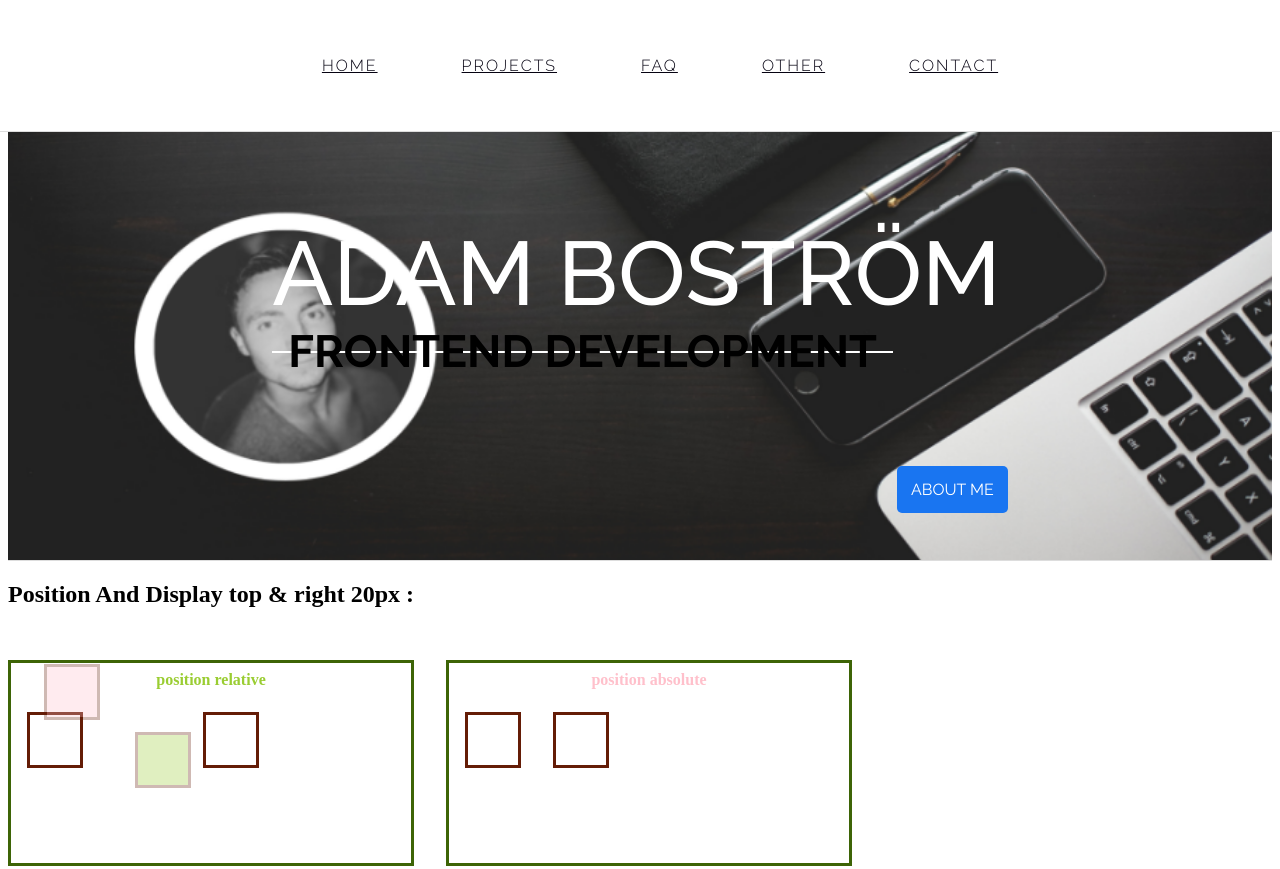
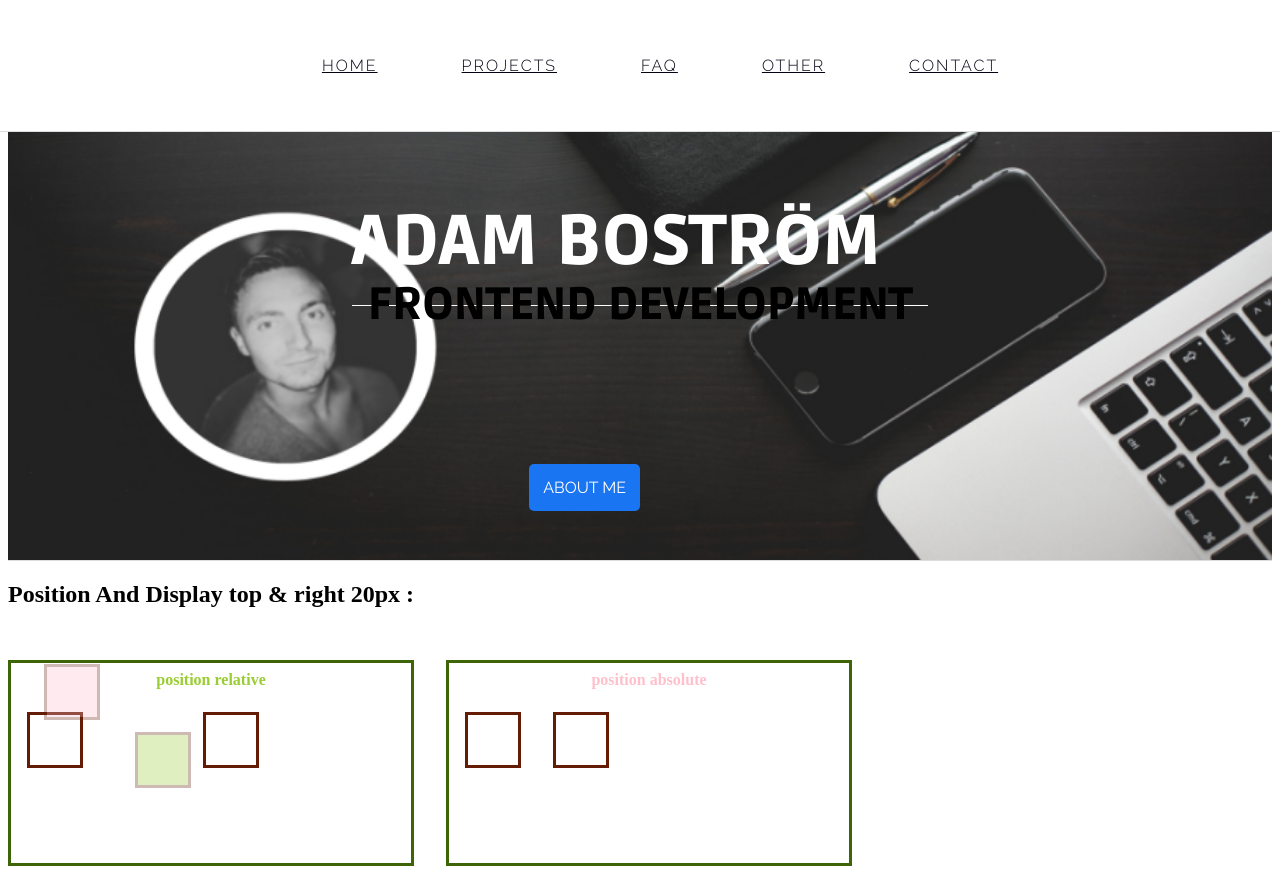
Before and after one commit to masterdarklordofgithub/masterdarklordofgithub.github.io, a plain HTML site: page cheat_sheet/sheet.html in a window 1280 px wide. Shown: the top 869 px of the page. Drawn offline with Linux system fonts and the light colour scheme; a web font is replaced by a local one.

Commit message:
properly adjusted and styled elements within banner

```diff
--- a/cheat_sheet/sheet.html
+++ b/cheat_sheet/sheet.html
@@ -13,6 +13,7 @@
     <link href="https://fonts.googleapis.com/css2?family=Ysabeau+SC:wght@500&display=swap" rel="stylesheet">
     <link href="https://fonts.googleapis.com/css?family=Amatic+SC|Raleway:100,200,300,400,500,600,700,800,900"
         rel="stylesheet">
+    <link href="https://fonts.googleapis.com/css?family=Catamaran:100|Pontano+Sans|Ruda:900" rel="stylesheet">
 </head>
 
 <body>
--- a/style.css
+++ b/style.css
@@ -53,18 +53,19 @@ a.logo {
 }
 
 .banner h1 {
-    font-family: 'Raleway', sans-serif;
-    font-weight: 500;
-    font-size: 90px;
+    font-family: 'Ruda', sans-serif;
+    font-size: 70px;
+    font-weight: 900;
+
     color: white;
     position: relative;
-    top: 5rem;
+    top: 15%;
 }
 
 .banner p {
-    font-family: 'Raleway', sans-serif;
+    font-family: 'Ruda', sans-serif;
     font-size: 45px;
-    font-weight: 200;
+    font-weight: 500;
     background-color: white;
     padding: 0rem 1rem 0rem 1rem;
     font-weight: bold;
@@ -83,8 +84,9 @@ a.logo {
     background-color: #1975f1;
     border-radius: 5px;
     text-decoration: none;
-    position: relative;
-    top: 8rem;
+    position: absolute;
+    top: 80%;
+    right: 50%;
 }
 
 .bnt:hover {
```
Also changed, not shown: index.html (+1 -0 lines), projects.html (+1 -0 lines).
